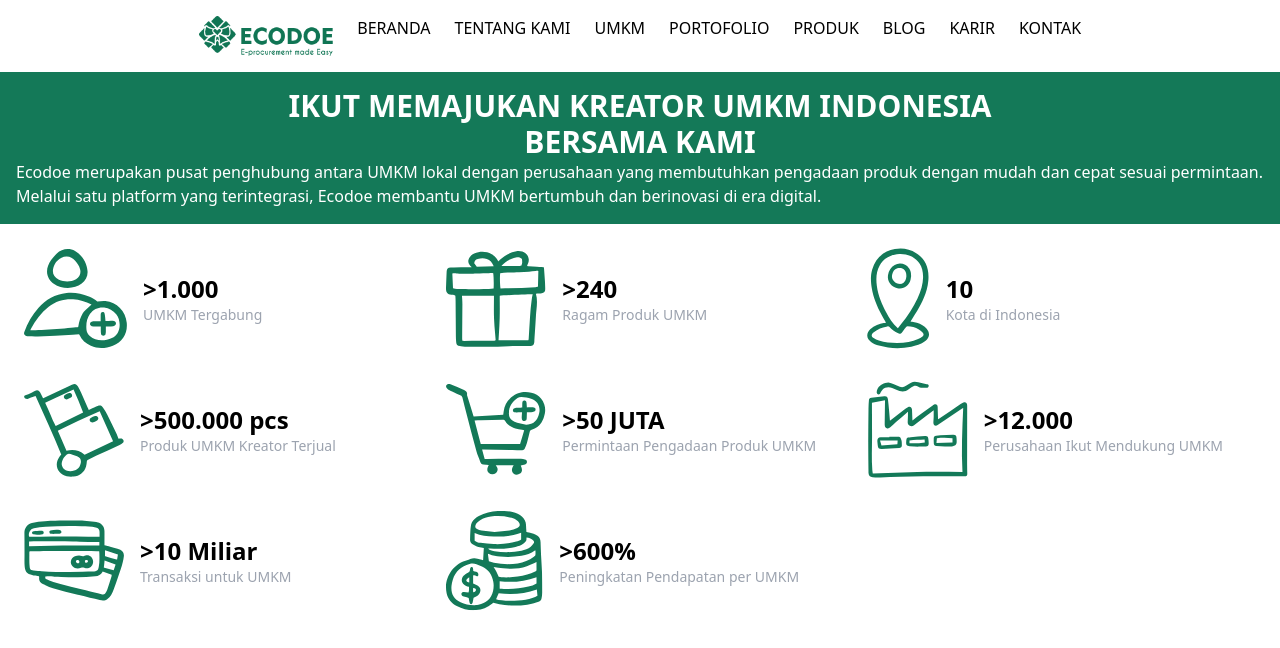
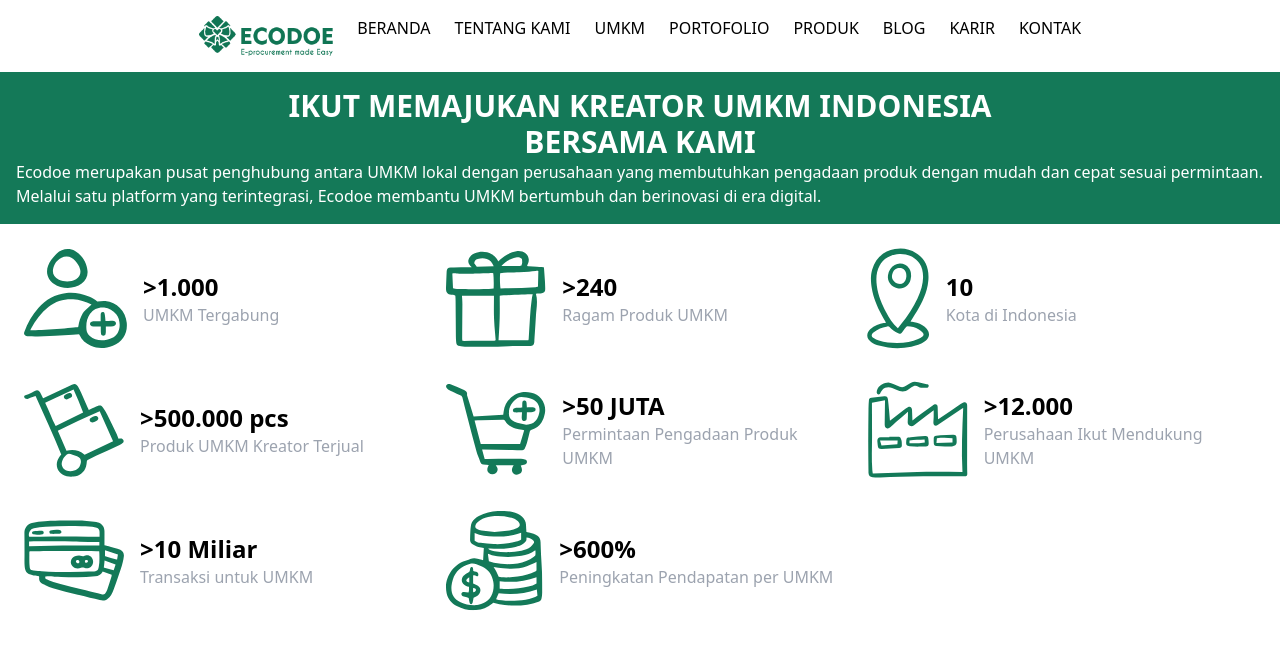
Before and after one commit to septianadip17/collab-with-zakki, a React (Vite) app: page / in a window 1280 px wide. Shown: the top 648 px of the page. Built offline with nearby package versions, Linux system fonts and the light colour scheme.

Commit message:
achievment clear

```diff
--- a/src/components/Achievement.jsx
+++ b/src/components/Achievement.jsx
@@ -69,7 +69,7 @@
             <img src={item.icon} alt={item.alt} />
             <div className="mx-auto">
               <h3 className="text-2xl font-bold text-primary">{item.value}</h3>
-              <p className="text-muted-foreground text-gray-400 text-sm">{item.label}</p>
+              <p className="text-muted-foreground text-gray-400 text-s">{item.label}</p>
             </div>
           </div>
         ))}
```
